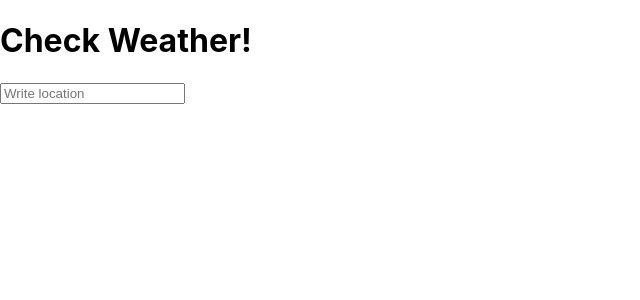
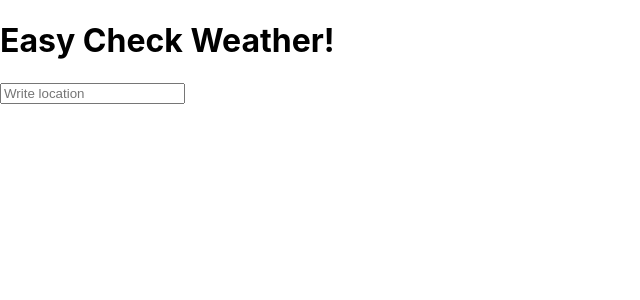
Before and after one commit to Bartek-Wieckowski/react-class-weather-app, a React (Create React App) app: page / in a window 1280 px wide. Shown: the top 300 px of the page, without its empty margins (0-640 px from the left). Built offline with nearby package versions, Linux system fonts and the light colour scheme; the HTML template or start-up script is replaced by a standard one.

Commit message:
used weather,day component and add if which allow fetch details when word has more than 2

```diff
--- a/src/App.jsx
+++ b/src/App.jsx
@@ -1,5 +1,7 @@
 import React from 'react';
 import Input from './components/Input';
+import Spinner from './components/Spinner';
+import Weather from './components/Weather';
 class App extends React.Component {
   state = {
     location: '',
@@ -9,6 +11,8 @@ class App extends React.Component {
   };
 
   fetchWeather = async () => {
+    if (this.state.location.length < 2) return this.setState({ weather: {} });
+
     try {
       this.setState({
         isLoading: true,
@@ -56,11 +60,18 @@ class App extends React.Component {
   render() {
     return (
       <div className="app">
-        <h1>Check Weather!</h1>
+        {this.state.isLoading && <Spinner />}
+        <h1>Easy Check Weather!</h1>
         <Input
           location={this.state.location}
           onChangeLocation={this.setLocation}
         />
+        {this.state.weather.weathercode && (
+          <Weather
+            weather={this.state.weather}
+            location={this.state.displayLocation}
+          />
+        )}
       </div>
     );
   }
```
